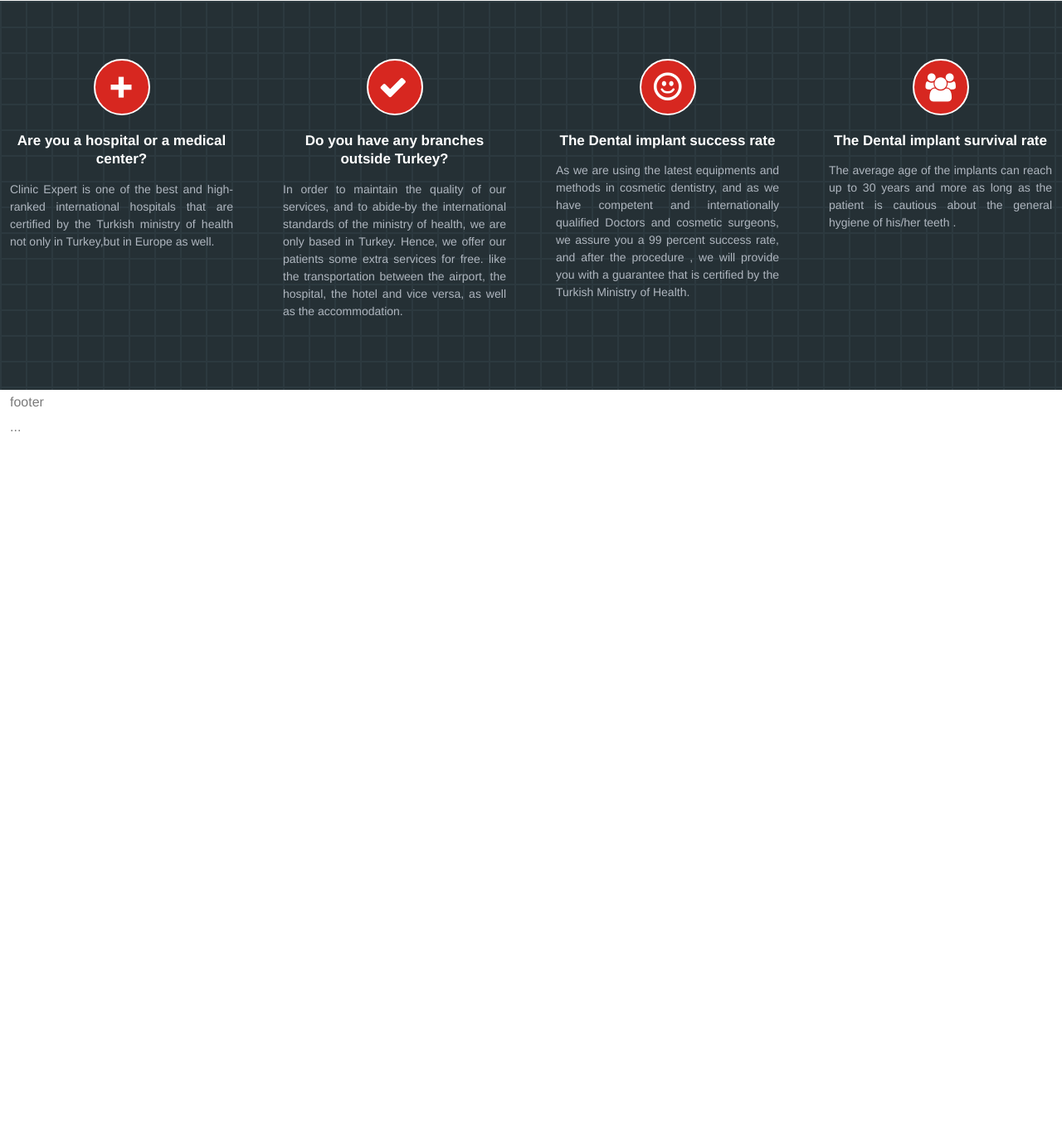
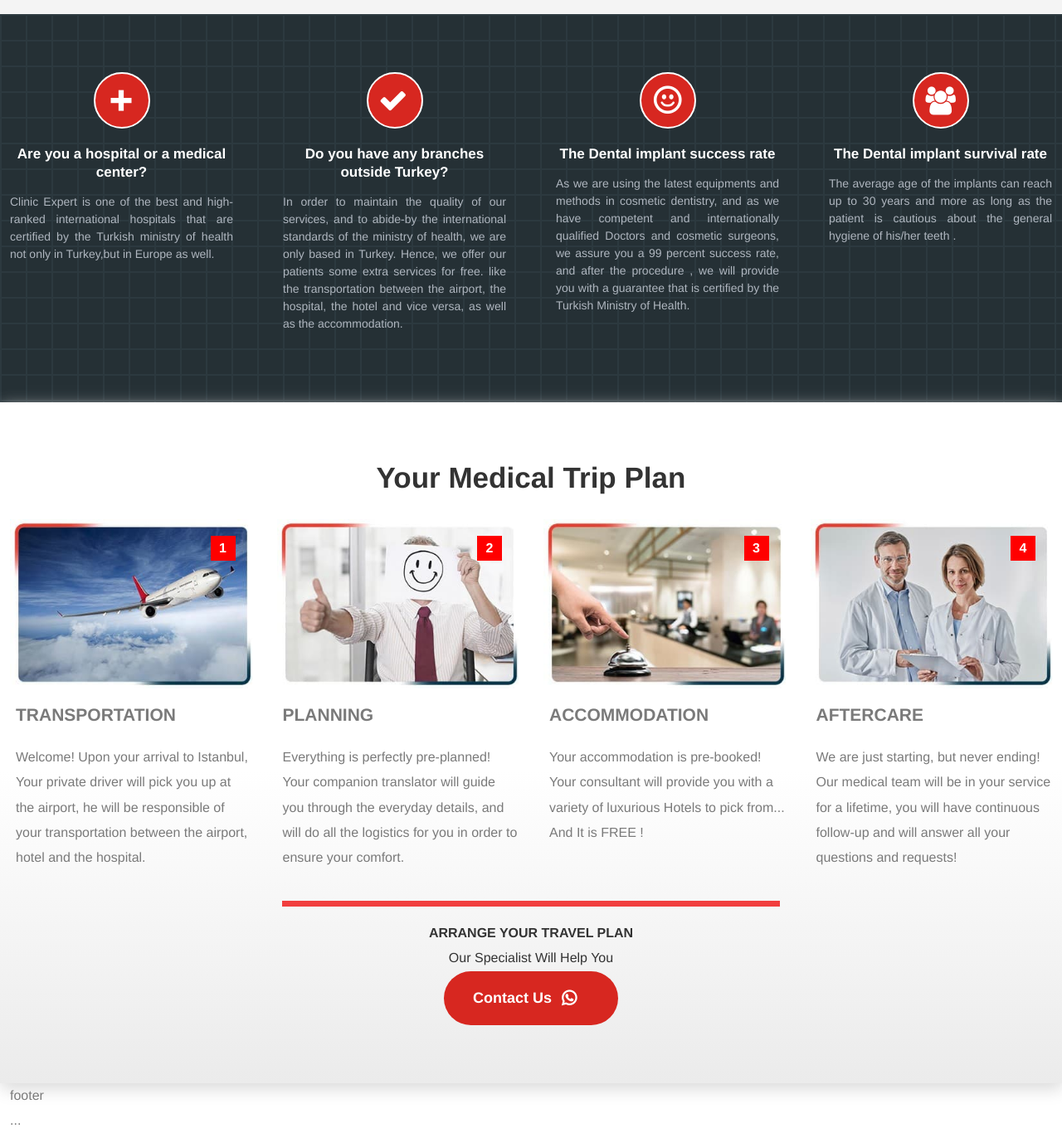
Before and after one commit to Igrok95Ronin/at-dentistry-1, a PHP site: page / in a window 1280 px wide; the page is wider, and only the part inside the window is pictured. Shown: the part 2067-3433 px from the top of that part at 83% size. Before the commit the page ends 2587 px from the top of that part, so only its background shows below. Run offline with PHP 8.4, Linux system fonts and the light colour scheme; some web fonts are replaced.

Commit message:
finish plan section

```diff
--- a/app/scss/style.scss
+++ b/app/scss/style.scss
@@ -299,6 +299,7 @@ body{
 .whatWeDo__img {
     max-width: 320px;
     max-height: 223px;
+    width: 100%;
 }
 .whatWeDo__name {
     font-weight: 700;
@@ -412,3 +413,85 @@ body{
     color: #afb6bf;
     margin: 14px 0;
 }
+//plan
+.plan {
+    background: linear-gradient(180deg,rgba(255,255,255,1) 54%,rgba(235,235,235,1) 100%);
+    box-shadow: 1px 7px 19px #dadada;
+    padding: 70px 0;
+}
+.plan__title {
+    @include title();
+}
+.plan__items {
+    display: grid;
+    grid-template-columns: repeat(4, 1fr);
+    gap: 30px;
+}
+.plan__item {
+    position: relative;
+        &:nth-child(1)::before,
+        &:nth-child(2)::before,
+        &:nth-child(3)::before,
+        &:nth-child(4)::before
+         {
+        content: '1';
+        position: absolute;
+        width: 30px;
+        height: 30px;
+        top: 20px;
+        right: 20px;
+        background-color: red;
+        color: #fff;
+        font-weight: 700;
+        font-size: 16px;
+        text-align: center;
+        z-index: 100;
+    }
+    &:nth-child(2)::before {
+        content: '2';
+    }
+    &:nth-child(3)::before {
+        content: '3';
+    }
+    &:nth-child(4)::before {
+        content: '4';
+    }
+}
+.plan__img {
+    max-width: 320px;
+    max-height: 223px;
+    position: relative;
+    width: 100%;
+}
+.plan__name {
+    font-weight: 700;
+    font-size: 21px;
+    padding: 0 0 0 7px;
+    margin: 12px 0 0;
+}
+.plan__descr {
+    font-weight: 200;
+    line-height: 1.9;
+    padding: 0 0 0 7px;
+    margin: 16px 0;
+}
+.plan__bottom {
+    margin: 20px auto auto;
+    border-top: 7px solid #f13e3e;
+    max-width: 600px;
+    text-align: center;
+    padding-top: 17px;
+}
+.plan__name-bottom {
+    font-weight: 700;
+    font-size: 16px;
+    margin: 0;
+    color: #333333;
+}
+.plan__descr-bottom {
+    color: #333333;
+    margin: 0;
+}
+.btnn--margin {
+    margin: 0;
+}
--- a/index.html
+++ b/index.html
@@ -202,6 +202,48 @@ $title = $text . ' ' . $city;
                 </div>
             </div>
         </section>
+        <section class="plan">
+            <div class="container-fluid">
+                <div class="row">
+                    <div class="col-12 container">
+                        <h2 class="plan__title">Your Medical Trip Plan</h2>
+                        <div class="plan__items">
+                            <div class="plan__item">
+                                <img class="plan__img" src="assets/img/1transportation.jpg" alt="" >
+                                <p class="plan__name">TRANSPORTATION</p>
+                                <p class="plan__descr">Welcome! Upon your arrival to Istanbul, Your private driver will pick you up at the airport, he will be responsible of your transportation between the airport, hotel and the hospital.</p>
+                            </div>
+                            <div class="plan__item">
+                                <img class="plan__img" src="assets/img/2planning.jpg" alt="" >
+                                <p class="plan__name">PLANNING</p>
+                                <p class="plan__descr">Everything is perfectly pre-planned!
+                                    Your companion translator will guide you through the everyday details, and will do all the logistics for you in order to ensure your comfort.</p>
+                            </div>
+                            <div class="plan__item">
+                                <img class="plan__img" src="assets/img/3accommodation.jpg" alt="" >
+                                <p class="plan__name">ACCOMMODATION</p>
+                                <p class="plan__descr">Your accommodation is pre-booked!
+                                    Your consultant will provide you with a variety of luxurious Hotels to pick from...
+                                    And It is FREE !</p>
+                            </div>
+                            <div class="plan__item">
+                                <img class="plan__img" src="assets/img/4consultancy.jpg" alt="" >
+                                <p class="plan__name">AFTERCARE</p>
+                                <p class="plan__descr">We are just starting, but never ending!
+                                    Our medical team will be in your service for a lifetime, you will have continuous follow-up and will answer all your questions and requests!</p>
+                            </div>
+                        </div>
+                        <div class="plan__bottom">
+                            <p class="plan__name-bottom">ARRANGE YOUR TRAVEL PLAN</p>
+                            <p class="plan__descr-bottom">Our Specialist Will Help You</p>
+                            <div class="btn-center">
+                                <a class="btnn btnn--center btnn--margin" href="#">Contact Us</a>
+                            </div>
+                        </div>
+                    </div>
+                </div>
+            </div>
+        </section>
     </main>
     <!--Нижний колонтитул страницы-->
     <footer class="footer">
```
Also changed, not shown: app/img/1transportation.jpg (added), app/img/2planning.jpg (added), app/img/3accommodation.jpg (added), app/img/4consultancy.jpg (added), assets/css/style.min.css, assets/img/1transportation.jpg (added), assets/img/2planning.jpg (added), assets/img/3accommodation.jpg (added), assets/img/4consultancy.jpg (added).
